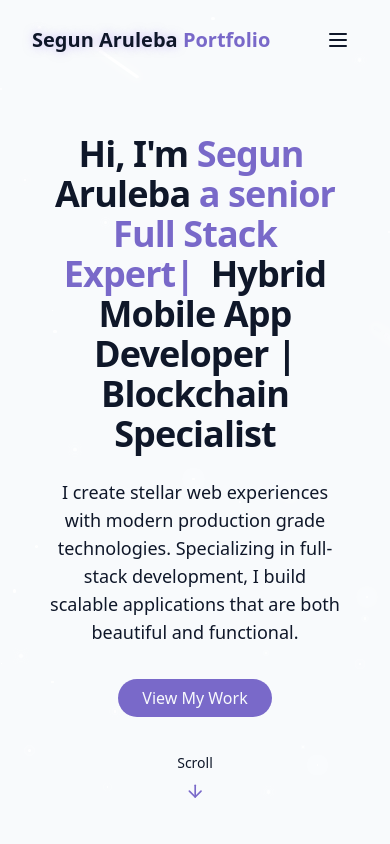
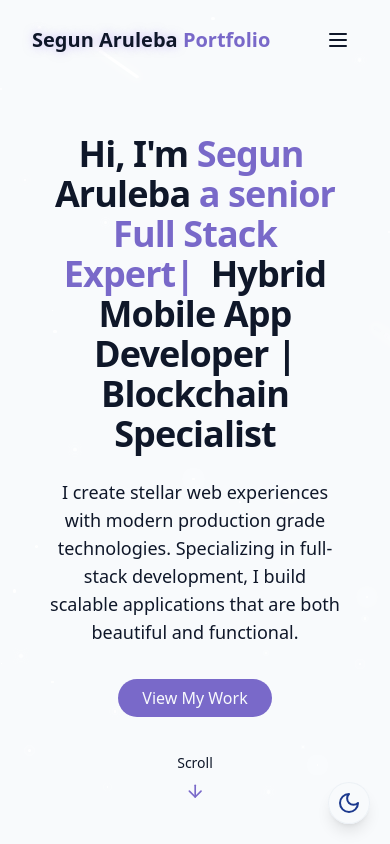
Before and after one commit to segsy/Segun-Aruleba-Portfolio, a React (Vite) app: page / in a window 390 px wide. Shown: the top 844 px of the page. Built offline with nearby package versions, Linux system fonts and the light colour scheme.

Commit message:
add mobile responsiveness to themtogle

```diff
--- a/src/components/Navbar.jsx
+++ b/src/components/Navbar.jsx
@@ -1,6 +1,7 @@
 import { cn } from "@/lib/utils";
 import { Menu, X } from "lucide-react";
 import { useEffect, useState } from "react";
+import { ThemeToggle } from "./ThemeToggle";
 
 const navItems = [
   { name: "Home", href: "#hero" },
@@ -72,17 +73,20 @@ export const Navbar = () => {
               : "opacity-0 pointer-events-none"
           )}
         >
-          <div className="flex flex-col space-y-8 text-xl">
+          <div className="flex flex-col space-y-4 text-xl w-full px-8">
             {navItems.map((item, key) => (
               <a
                 key={key}
                 href={item.href}
-                className="text-foreground/80 hover:text-primary transition-colors duration-300"
+                className="text-foreground/80 hover:text-primary transition-colors duration-300 py-3 border-b border-border/50"
                 onClick={() => setIsMenuOpen(false)}
               >
                 {item.name}
               </a>
             ))}
+            <div className="pt-4 border-t border-border/50">
+              <ThemeToggle isMobile={true} />
+            </div>
           </div>
         </div>
       </div>
--- a/src/components/ProjectsSection.jsx
+++ b/src/components/ProjectsSection.jsx
@@ -18,17 +18,7 @@ const projects = [
   {
     id: 2,
     title: "Bitsliced market",
-    description: " Bitsliced market built with React, node and web3",
-    image: "/projects/Screenshot_19.png",
-    tags: ["React", "Node","Web3"],
-    category:"Web",
-    demoUrl: "https://bitsliced.io/",
-    githubUrl: "#",
-  },
-  {
-    id: 3,
-    title: "Bitsliced market",
-    description: "Bitsliced market built with  react,Node and web3",
+    description: "Bitsliced market built with React, node and web3",
     image: "/projects/Screenshot_19.png",
     tags: ["React", "Node","Web3"],
     category:"Blockchain",
@@ -36,17 +26,7 @@ const projects = [
     githubUrl: "#",
   },
   {
-    id: 4,
-    title: "Upbots Crypto Trading Bots",
-    description: "Upbots Crypto Trading Bots built using Vue,Nest,Web3,TailwindCSS and Go",
-    image: "/projects/Screenshot_6.png",
-    tags: ["Vue", "Nest","Web3","TailwindCSS","Go"],
-    category:"Web",
-    demoUrl: "https://upbots.com/",
-    githubUrl: "#",
-  },
-   {
-    id: 5,
+    id: 3,
     title: "Upbots Crypto Trading Bots",
     description: "Upbots Crypto Trading Bots built using Vue,Nest,Web3,TailwindCSS and Go",
     image: "/projects/Screenshot_6.png",
@@ -56,17 +36,7 @@ const projects = [
     githubUrl: "#",
   },
   {
-    id: 6,
-    title: "Wagerr sportsbook",
-    description: "Wagerr sportsbook built using PHP,Laravel,Angular and Web3.",
-    image: "/projects/Screenshot_2.png",
-    tags: ["PHP","Laravel","Angular","Web3"],
-    category: "Web",
-    demoUrl: "https://wagerr.com/",
-    githubUrl: "#",
-  },
-  {
-    id: 7,
+    id: 4,
     title: "Wagerr sportsbook",
     description: "Wagerr sportsbook built using PHP,Laravel,Angular and Web3.",
     image: "/projects/Screenshot_2.png",
@@ -76,17 +46,7 @@ const projects = [
     githubUrl: "#",
   },
   {
-    id: 8,
-    title: "Cropper",
-    description: "Cropper built using Next,TailwindCSS,Node,Solana and Web3",
-    image: "/projects/Cropper.png",
-    tags: ["Next","TailwindCSS","Node","Solana","Web3"],
-    category: "Web",
-    demoUrl: "https://app.cropper.finance/",
-    githubUrl: "#",
-  },
-  {
-    id: 9,
+    id: 5,
     title: "Cropper",
     description: "Cropper built using Next,TailwindCSS,Node,Solana and Web3",
     image: "/projects/Cropper.png",
@@ -96,8 +56,9 @@ const projects = [
     githubUrl: "#",
   },
   {
-    id: 10,
-    title: "Trustpad built with Next,Node,Web3,TailwindCSS and EtherJS",
+    id: 6,
+    title: "Trustpad - DeFi Launchpad",
+    description: "Trustpad built with Next,Node,Web3,TailwindCSS and EtherJS - A decentralized launchpad for token sales.",
     image: "/projects/Trustpad.png",
     tags: ["Next","Node","Web3","TailwindCSS","EtherJS"],
     category: "Web",
@@ -105,27 +66,17 @@ const projects = [
     githubUrl: "#",
   },
   {
-    id: 11,
-    title: "Tangibler",
-    description: "Tangible built with Next,Node,EtherJS and TailwindCSS.",
+    id: 7,
+    title: "Tangible - NFT Marketplace",
+    description: "Tangible NFT marketplace built with Next,Node,EtherJS and TailwindCSS.",
     image: "/projects/Tangible.png",
     tags: ["Next","Node","EtherJS","TailwindCSS"],
     category: "Web",
     demoUrl: "https://www.tangible.store/",
     githubUrl: "#",
   },
-   {
-    id: 12,
-    title: "Tangibler",
-    description: "Tangible built with Next,Node,EtherJS and TailwindCSS.",
-    image: "/projects/Tangible.png",
-    tags: ["Next","Node","EtherJS","TailwindCSS"],
-    category: "Blockchain",
-    demoUrl: "https://www.tangible.store/",
-    githubUrl: "#",
-  },
   {
-    id: 13,
+    id: 8,
     title: "Growwork",
     description: "Growwork built using Vue,Node and Firebase.",
     image: "/projects/Growwork.png",
@@ -135,7 +86,7 @@ const projects = [
     githubUrl: "#",
   },
   {
-    id: 14,
+    id: 9,
     title: "FilesDNA",
     description: "FilesDNA built using React,Canvas,Node,Sails and Stripe",
     image: "/projects/FilesDNA.png",
@@ -145,9 +96,9 @@ const projects = [
     githubUrl: "#",
   },
   {
-    id: 15,
-    title: "Prestige",
-    description: "Prestige built using Nuxt,Node,MongoDB.",
+    id: 10,
+    title: "Prestige - Luxury Car Marketplace",
+    description: "Prestige luxury car marketplace built using Nuxt,Node,MongoDB.",
     image: "/projects/Prestige.png",
     tags: ["Nuxt","Node","MongoDB"],
     category: "Web",
@@ -155,7 +106,7 @@ const projects = [
     githubUrl: "#",
   },
   {
-    id: 16,
+    id: 11,
     title: "Snap",
     description: "Snap built using PHP,Laravel,jQuery,Vev.",
     image: "/projects/Snap.png",
@@ -165,7 +116,7 @@ const projects = [
     githubUrl: "#",
   },
   {
-    id: 17,
+    id: 12,
     title: "Profiticemr",
     description: "Profiticemr built using PHP,Laravel and Angular.",
     image: "/projects/Profiticemr.png",
@@ -175,7 +126,7 @@ const projects = [
     githubUrl: "#",
   },
   {
-    id: 18,
+    id: 13,
     title: "Imprevo",
     description: "Imprevo built using PHP,Laravel,jQuery.",
     image: "/projects/Imprevo.png",
@@ -185,7 +136,7 @@ const projects = [
     githubUrl: "#",
   },
   {
-    id: 19,
+    id: 14,
     title: "Ioffset",
     description: "Ioffset built using Next,Node and MySQL.",
     image: "/projects/Ioffset.png",
@@ -195,7 +146,7 @@ const projects = [
     githubUrl: "#",
   },
   {
-    id: 20,
+    id: 15,
     title: "Horselinc",
     description: "Horselinc built using Angular,Node,Serverless,Firebase .",
     image: "/projects/Horselinc.png",
--- a/src/components/ThemeToggle.jsx
+++ b/src/components/ThemeToggle.jsx
@@ -2,7 +2,7 @@ import { Moon, Sun } from "lucide-react";
 import { useEffect, useState } from "react";
 import { cn } from "@/lib/utils";
 
-export const ThemeToggle = () => {
+export const ThemeToggle = ({ isMobile = false }) => {
   const [isDarkMode, setIsDarkMode] = useState(false);
 
   useEffect(() => {
@@ -28,13 +28,35 @@ export const ThemeToggle = () => {
     }
   };
 
+  if (isMobile) {
+    return (
+      <button
+        onClick={toggleTheme}
+        className={cn(
+          "flex items-center gap-2 w-full px-4 py-3 text-left text-foreground/80 hover:text-primary hover:bg-primary/10 transition-colors duration-300 rounded-md"
+        )}
+      >
+        {isDarkMode ? (
+          <Sun className="h-5 w-5 text-yellow-300" />
+        ) : (
+          <Moon className="h-5 w-5 text-blue-900" />
+        )}
+        <span>{isDarkMode ? "Light Mode" : "Dark Mode"}</span>
+      </button>
+    );
+  }
+
   return (
     <button
       onClick={toggleTheme}
       className={cn(
-        "fixed max-sm:hidden top-5 right-5 z-50 p-2 rounded-full transition-colors duration-300",
-        "focus:outlin-hidden"
+        "fixed bottom-5 right-5 z-50 p-2 rounded-full transition-colors duration-300",
+        "bg-background/80 backdrop-blur-md border border-border/50 shadow-lg",
+        "hover:bg-primary/10 hover:border-primary/50",
+        "focus:outline-none focus:ring-2 focus:ring-primary focus:ring-offset-2",
+        "sm:bottom-5 sm:right-5"
       )}
+      aria-label="Toggle theme"
     >
       {isDarkMode ? (
         <Sun className="h-6 w-6 text-yellow-300" />
```
Also changed, not shown: 1 other file (tests, documents, lock files or other folders).
